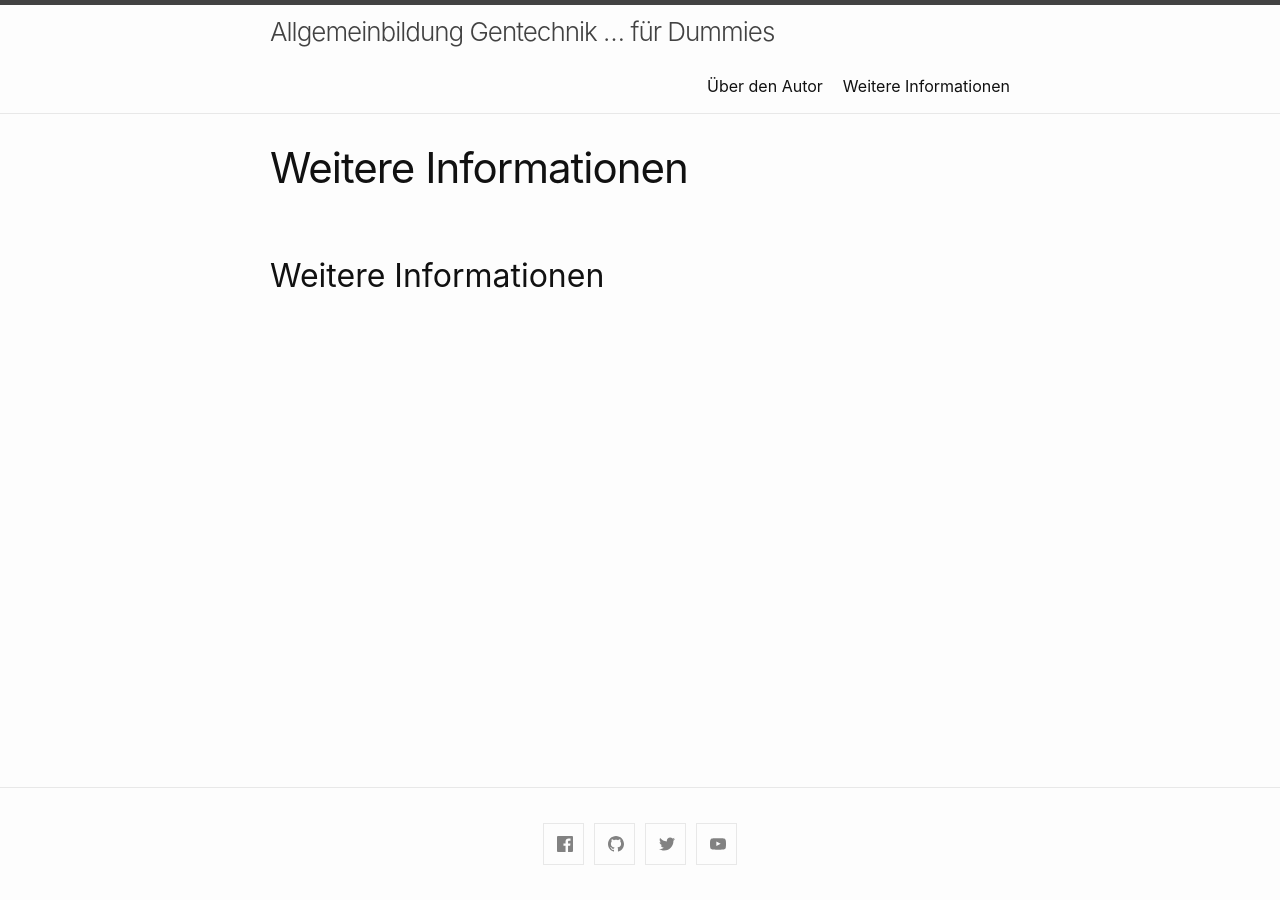
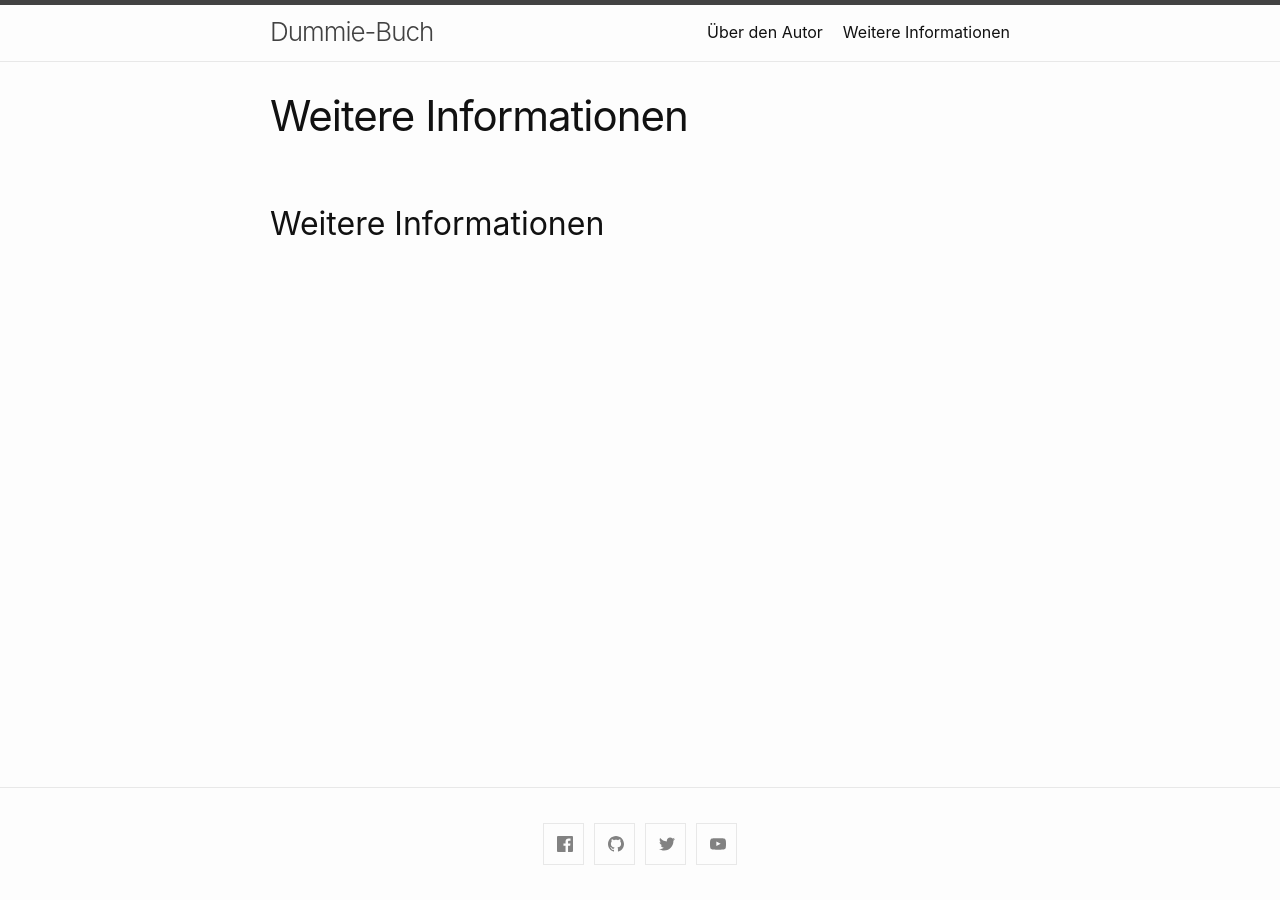
Before and after one commit to awkologist/dummie, a Jekyll site: the page built from weiteres.md, in a window 1280 px wide. Built offline with Jekyll 4.4.1, drawn with Linux system fonts in a browser that asks for light colours; our own code applies the rules of GitHub Pages for plain Markdown files.

Commit message:
Update _config.yml

```diff
--- a/_config.yml
+++ b/_config.yml
@@ -1,4 +1,4 @@
-title: Allgemeinbildung Gentechnik … für Dummies
+title: Dummie-Buch
 author:
   name: GitHub User
   email: rw@biowasserstoff.de
```
